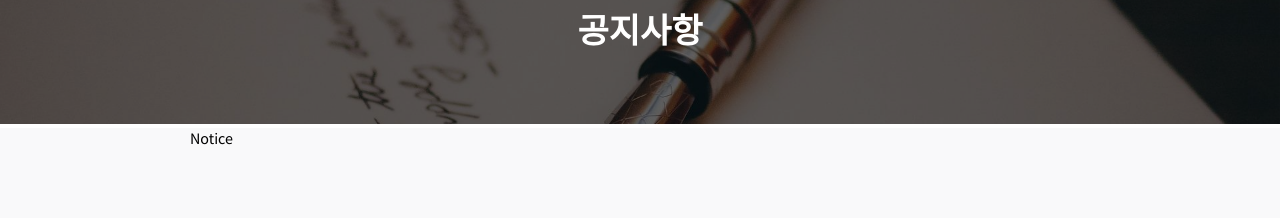
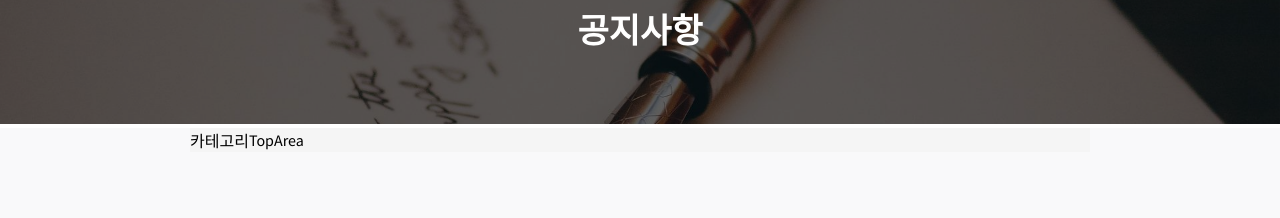
Before and after one commit to eyear22/eyear_frontend, a React (Create React App) app: page /notice in a window 1280 px wide. Shown: the part 146-364 px from the top of the page. Built offline with nearby package versions, Linux system fonts and the light colour scheme.

Commit message:
[FEAT] 공지사항 topArea 추가

```diff
--- /dev/null
+++ b/src/components/notice.js/TopArea.js
@@ -0,0 +1,18 @@
+import styled from 'styled-components';
+
+const TopArea = () => {
+  return (
+    <Container>
+      <div>카테고리</div>
+      <div>TopArea</div>
+    </Container>
+  );
+};
+
+const Container = styled.div`
+  display: flex;
+  align-items: center;
+  background-color: #f5f5f5;
+`;
+
+export default TopArea;
--- a/src/pages/Detail.js
+++ b/src/pages/Detail.js
@@ -11,7 +11,7 @@ import UserIcon from '../assets/icon_from.png';
 const bucketName = 'https://storage.cloud.google.com/myeyearbucket2022/';
 
 const Detail = () => {
-  const post_id = 1;
+  const post_id = 2;
   const [data, setData] = useState([]);
 
   // 상세 데이터 불러오기
--- a/src/pages/Notice.js
+++ b/src/pages/Notice.js
@@ -1,11 +1,12 @@
 import styled from 'styled-components';
 import ImgLayout from '../components/common/ImgLayout';
 import TopImg from '../assets/img_notice.png';
+import TopArea from '../components/notice.js/TopArea';
 
 const Notice = () => {
   return (
     <ImgLayout title="공지사항" src={TopImg} width={900}>
-      Notice
+      <TopArea />
     </ImgLayout>
   );
 };
```
